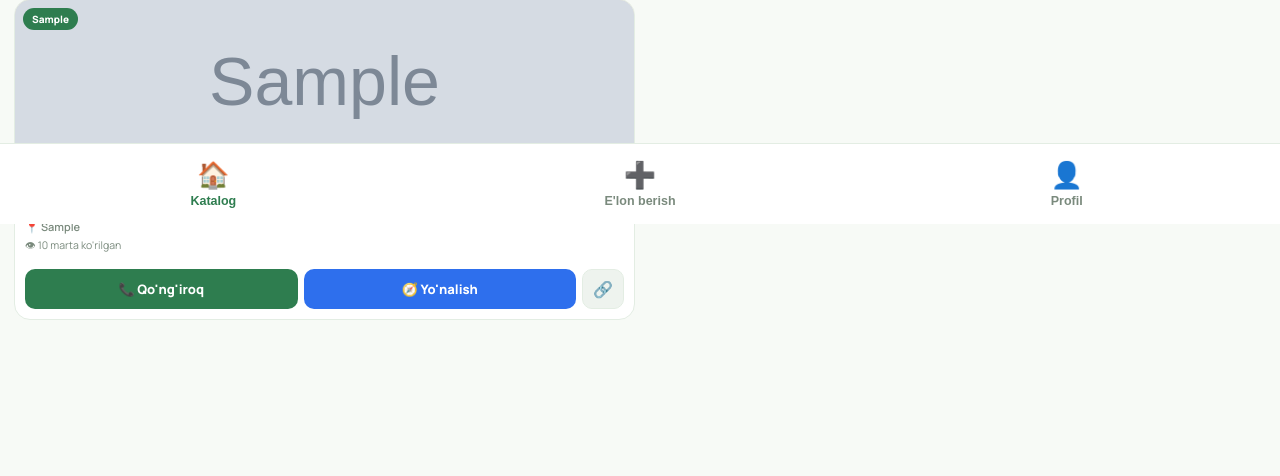
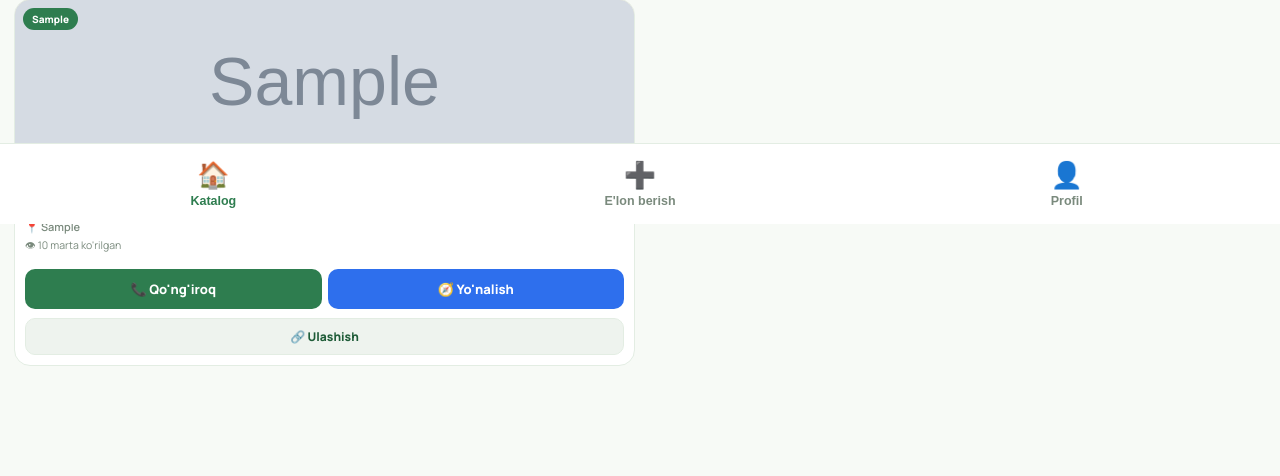
Before and after one commit to tursunmatovsodiq-ops/chorva-bozor, a Flask app: page / in a window 1280 px wide. Shown: the part 576-1052 px from the top of the page. Before the commit the page ends 896 px from the top, so only its background shows below. Run offline with Flask 3, Linux system fonts and the light colour scheme; tables that the repository leaves empty hold one stand-in row (values such as "Sample post"); grey boxes marked "Sample" are stand-in pictures; a database or web service that is not in the repository returns one stand-in record (values such as "Sample title"); data that the repository does not hold is empty; some libraries are stand-ins or nearby versions.

Commit message:
Update index.html

```diff
--- a/templates/index.html
+++ b/templates/index.html
@@ -158,10 +158,11 @@
     text-align: center; text-decoration: none; display: flex; align-items: center; justify-content: center; gap: 4px;
   }
   .share-btn {
-    flex: 0 0 42px;
+    width: 100%; margin-top: 6px;
     background: #EEF3EE; color: var(--brown-dark); border: 1.5px solid var(--line);
-    border-radius: 10px; font-size: 16px; cursor: pointer;
-    display: flex; align-items: center; justify-content: center;
+    border-radius: 10px; padding: 9px 0; font-size: 12px; font-weight: 800; cursor: pointer;
+    display: flex; align-items: center; justify-content: center; gap: 5px;
+    font-family: 'Manrope', sans-serif;
   }
 
   .empty-state { text-align: center; padding: 60px 20px; color: var(--muted); font-size: 14.5px; line-height: 1.7; }
@@ -1279,8 +1280,8 @@
             <div class="btn-row">
               <a class="call-btn" href="tel:${item.telefon}">📞 Qo'ng'iroq</a>
               <a class="nav-btn" href="https://www.google.com/maps/dir/?api=1&destination=${item.lat},${item.lon}" target="_blank">🧭 Yo'nalish</a>
-              <button class="share-btn" onclick="shareListing(${item.id}, event)">🔗</button>
             </div>
+            <button class="share-btn" onclick="shareListing(${item.id}, event)">🔗 Ulashish</button>
           </div>
         `;
         grid.appendChild(card);
```
